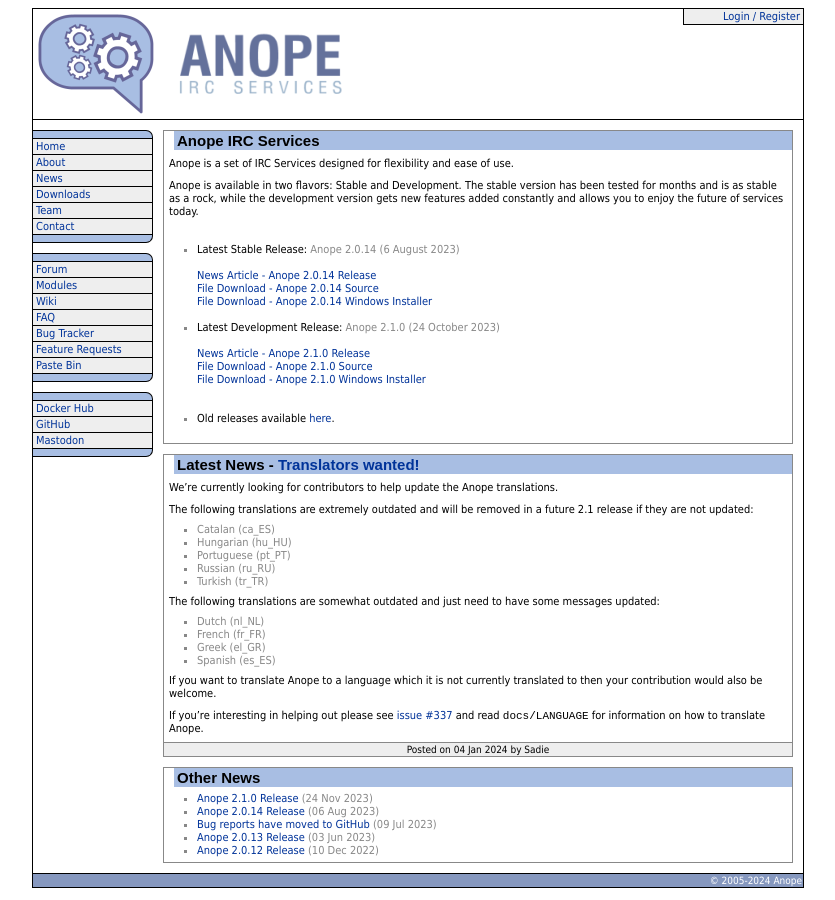
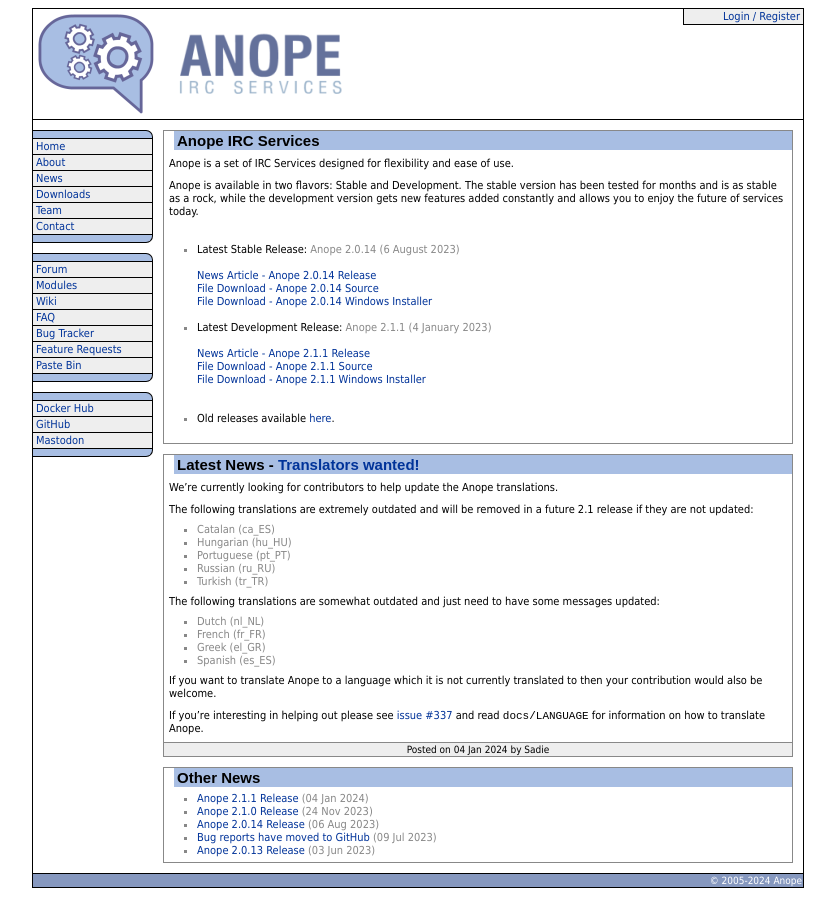
Before and after one commit to anope/website, a Jekyll site: the page built from index.html, in a window 1280 px wide. Shown: the whole page, without its empty margins (222-1057 px from the left). Built offline with Jekyll 4.4.1, drawn with Linux system fonts in a browser that asks for light colours; the list of posts is cut into pages by our own code.

Commit message:
Add the news post for the 2.1.1 release.

```diff
--- a/_config.yml
+++ b/_config.yml
@@ -33,11 +33,11 @@
 
 releases:
   devel:
-    version: 2.1.0
-    date: 2023-10-24
-    news: /news/2023/anope-210-release.html
-    source: https://github.com/anope/anope/archive/refs/tags/2.1.0.tar.gz
-    windows: https://github.com/anope/anope/releases/download/2.1.0/anope-2.1.0.exe
+    version: 2.1.1
+    date: 2023-01-04
+    news: /news/2024/anope-211-release.html
+    source: https://github.com/anope/anope/archive/refs/tags/2.1.1.tar.gz
+    windows: https://github.com/anope/anope/releases/download/2.1.1/anope-2.1.1.exe
   stable:
     version: 2.0.14
     date: 2023-08-06
--- a/_posts/2023-11-24-anope-210-release.md
+++ b/_posts/2023-11-24-anope-210-release.md
@@ -37,4 +37,4 @@
 
 SHA256 Sum: fd46d7cf740deae4557c2e9fd69c791f51a2f00c15659a6d4ea3a0057bfd796b [anope-2.1.0.tar.gz](https://github.com/anope/anope/archive/refs/tags/2.1.0.tar.gz)
 \
-SHA256 Sum: f91e4b6a385abfe687baa48946c45d49900450a731a8a59d6ad00d88df40575e [anope-2.1.0.exe](https://github.com/anope/anope/releases/download/2.0.14/anope-2.1.0.exe)
+SHA256 Sum: f91e4b6a385abfe687baa48946c45d49900450a731a8a59d6ad00d88df40575e [anope-2.1.0.exe](https://github.com/anope/anope/releases/download/2.1.0/anope-2.1.0.exe)
```
Also changed, not shown: _posts/2024-01-04-anope-211-release.md (added, +26 -0 lines).
